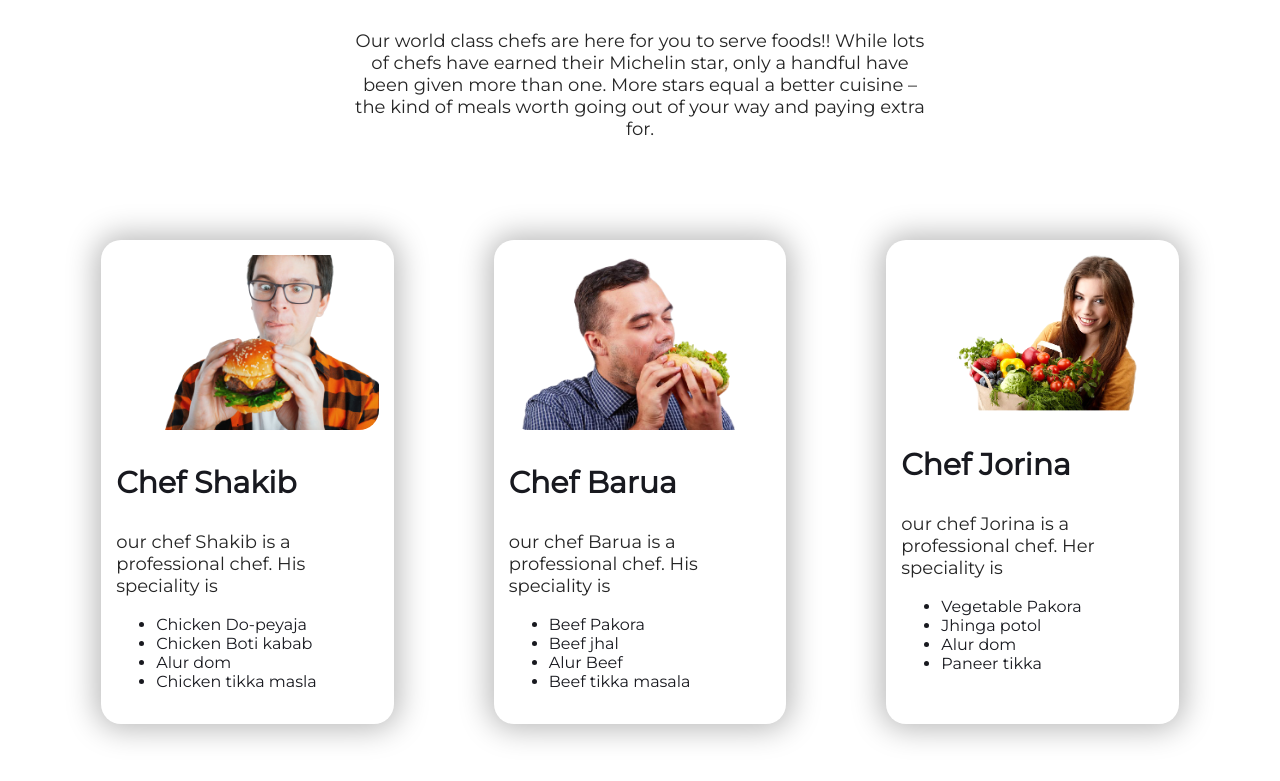
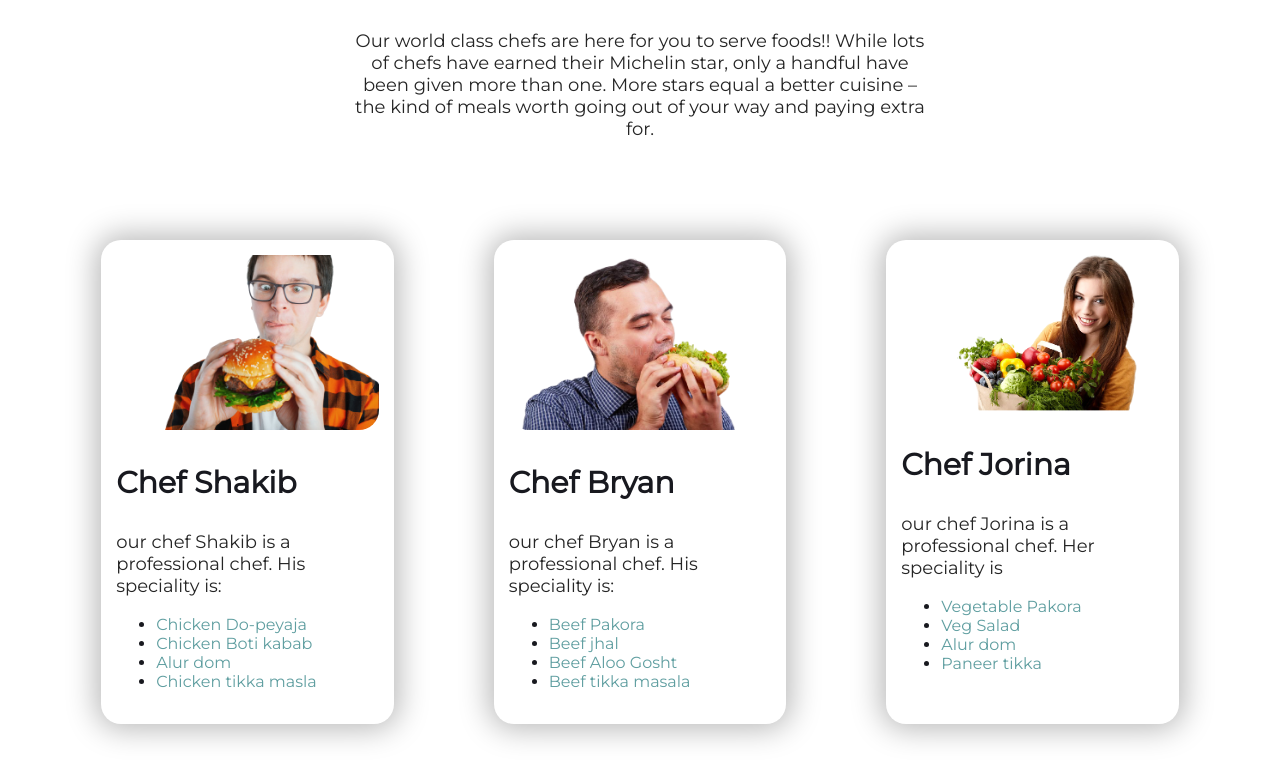
Before and after one commit to ishrak-217/food-project, a plain HTML site: page index.html in a window 1280 px wide. Shown: the part 2712-3493 px from the top of the page. Drawn offline with Linux system fonts and the light colour scheme.

Commit message:
fixed text decoration issues

```diff
--- a/index.html
+++ b/index.html
@@ -41,10 +41,9 @@
         </div>
         <div class="second-text">
             <h2>About Me</h2>
-            <p class="padding-para">Specialising in real estate and construction, I’ve amassed over 10 years’ experience
-                in project
-                management. I’m passionate about translating project visions and objectives into reality, offering
-                tangible results in line with client expectations.</p>
+            <p class="padding-para">Specialising in cooking, I’ve amassed over 10 years’ experience
+                in being a chef. I’m passionate about creating new dishes and objectives into reality, offering
+                tangible results in line with customers expectations.</p>
             <a target="blank" class="button" href="https://www.linkedin.com/in/ishrakalhasib217/">Contact Me</a>
         </div>
     </section>
@@ -81,12 +80,12 @@
             <p>YouTube subscriber</p><br>
         </div>
         <div class="social-media">
-            <h3>1.4m</h3>
+            <h3>2.4m</h3>
             <p>Instagram followers</p><br>
         </div>
         <div class="social-media">
-            <h3>1.6m</h3>
-            <p>Facebook followers</p><br>
+            <h3>100K</h3>
+            <p>Dribble shot likes</p><br>
         </div>
     </section>
     <section id="recipes" class="recipe-section">
@@ -101,38 +100,41 @@
         <div class="bean-food foods">
             <img src="images/male/young-guy-holding-fresh-burger_79782-176-removebg-preview.png" alt="bean">
             <h3>Chef Shakib</h3>
-            <p> our chef Shakib is a professional chef. His speciality is
-            <ul>
-                <li>Chicken Do-peyaja</li>
-                <li>Chicken Boti kabab</li>
-                <li>Alur dom</li>
-                <li>Chicken tikka masla</li>
+            <p> our chef Shakib is a professional chef. His speciality is:
+            <ul class="no-decoration">
+                <li><a href="https://food.ndtv.com/recipe-murgh-do-piaza-99090">Chicken Do-peyaja</a></li>
+                <li><a href="https://foodiesterminal.com/chicken-boti-kabab/">Chicken Boti kabab</a> </li>
+                <li><a href="https://www.bongeats.com/recipe/niramish-aloo-dum">Alur dom</a> </li>
+                <li><a href="https://cafedelites.com/chicken-tikka-masala/">Chicken tikka masla</a></li>
             </ul>
             </p>
         </div>
         <div class="vegan-meat foods">
             <img src="images/male/guy-eats-hot-dog-which-himself-has-prepared-street-food-young-man-blue-shirt-eats-hot-dog-white-background-100449486-removebg-preview.png"
                 alt="vegan-meat">
-            <h3>Chef Barua</h3>
-            <p> our chef Barua is a professional chef. His speciality is
-            <ul>
-                <li>Beef Pakora</li>
-                <li>Beef jhal </li>
-                <li>Alur Beef</li>
-                <li>Beef tikka masala</li>
-            </ul>
-            </p>
+            <h3>Chef Bryan</h3>
+            <p> our chef Bryan is a professional chef. His speciality is:
+            <ul class="no-decoration">
+                <li><a href="https://cookpad.com/ke/recipes/8954176-beef-pakoraboti-pakora">Beef Pakora</a></li>
+                <li><a href="https://www.bestrecipes.com.au/recipes/jhal-farazi/azoko45d">Beef jhal</a></li>
+                <li><a href="https://food52.com/recipes/25731-aloo-gosht-pakistani-beef-and-potato-stew">Beef Aloo
+                        Gosht</a></li>
+                <li><a href="https://thehappyfoodie.co.uk/recipes/cyruss-beef-tikka-with-crushed-black-pepper">Beef
+                        tikka masala</a></li>
+                </ol>
+                </p>
         </div>
         <div class="bean-food foods">
             <img src="images/female/kisspng-healthy-diet-food-eating-nutrition-woman-diet-5b20e260c13c04.3441013515288817607915-removebg-preview.png"
                 alt="bean">
             <h3>Chef Jorina</h3>
             <p> our chef Jorina is a professional chef. Her speciality is
-            <ul>
-                <li>Vegetable Pakora</li>
-                <li>Jhinga potol</li>
-                <li>Alur dom</li>
-                <li>Paneer tikka</li>
+            <ul class="no-decoration">
+                <li><a href="https://www.indianhealthyrecipes.com/pakora-recipe-vegetable-pakora-pakoda/">Vegetable
+                        Pakora</a></li>
+                <li><a href="https://www.vegrecipesofindia.com/veggie-salad-veg-salad-recipe/">Veg Salad</a></li>
+                <li><a href="https://www.bongeats.com/recipe/niramish-aloo-dum">Alur dom</a></li>
+                <li><a href="https://www.cookwithmanali.com/paneer-tikka/">Paneer tikka</a></li>
             </ul>
             </p>
         </div>
--- a/style.css
+++ b/style.css
@@ -140,6 +140,10 @@ p{
     width: 100%;
     border-radius: 20px;
 }
+.no-decoration a{
+    text-decoration: none;
+    color: cadetblue;
+}
 .media-section{
     display: flex;
     margin-top: 5%;
```
